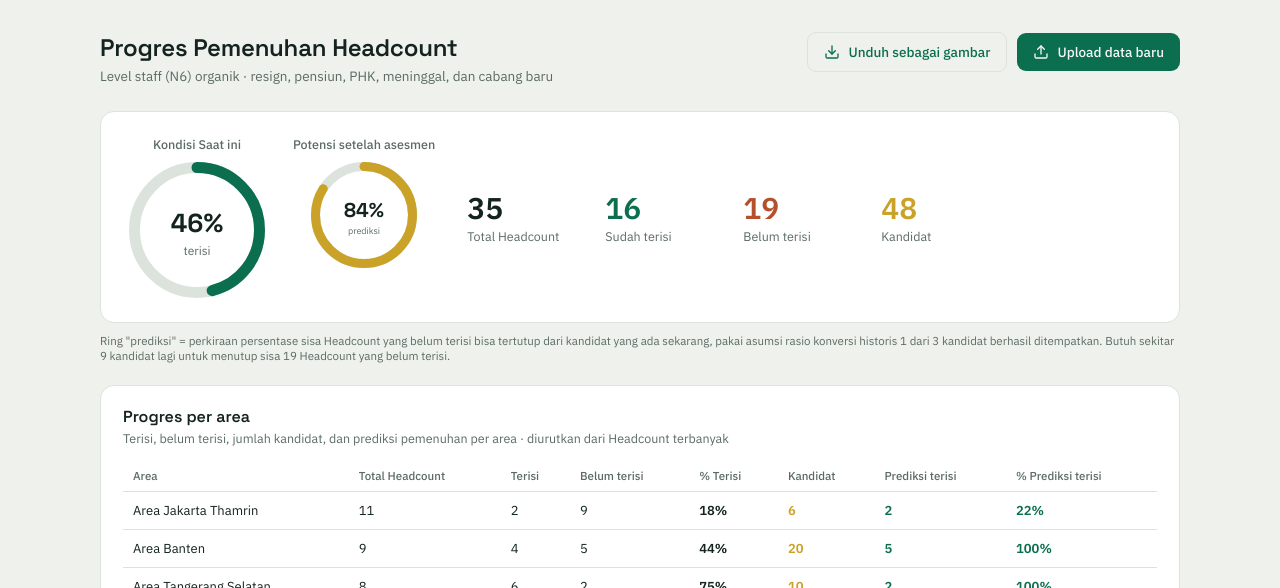
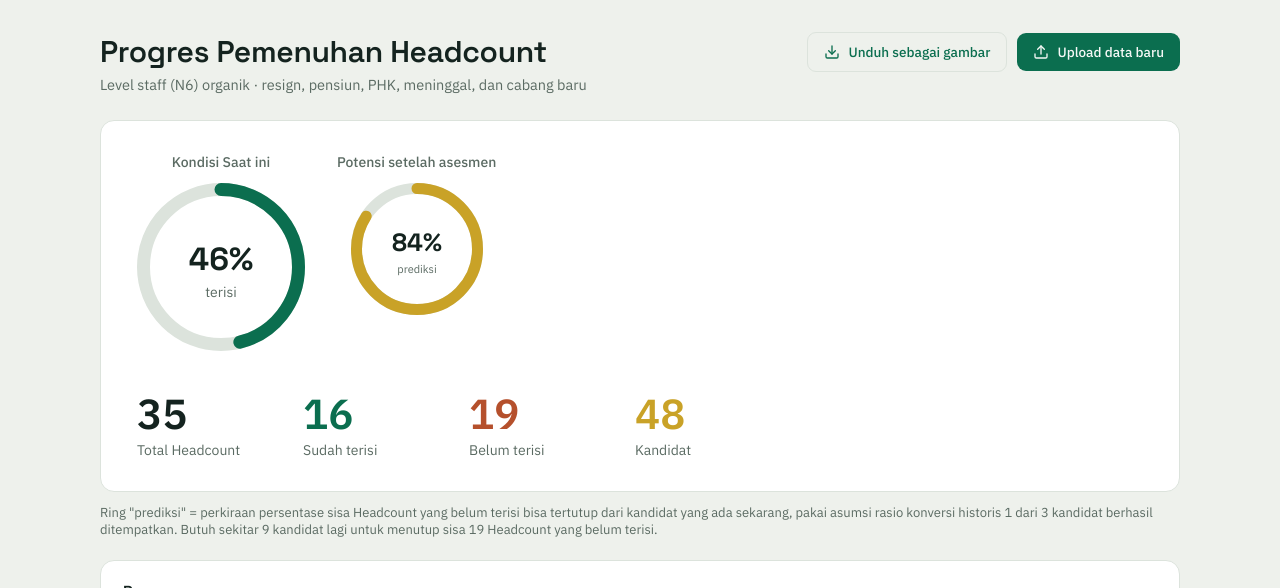
Before and after one commit to regional4jakarta1/replacementpegawai, a React (Vite) app: page / in a window 1280 px wide. Shown: the top 588 px of the page. Built offline with nearby package versions, Linux system fonts and the light colour scheme; no server answers; the database is empty.

Commit message:
Add files via upload

```diff
--- a/src/App.jsx
+++ b/src/App.jsx
@@ -393,7 +393,7 @@ export default function App() {
         cacheBust: true,
         width: targetWidth,
         height: targetHeight,
-        style: { width: `${targetWidth}px` },
+        style: { width: `${targetWidth}px`, maxWidth: 'none' },
       });
 
       const link = document.createElement('a');
@@ -550,11 +550,11 @@ export default function App() {
           <div className="hc-rings">
             <div className="hc-ring-block">
               <p className="hc-ring-title">Kondisi Saat ini</p>
-              <ProgressRing pct={stats.pct} color="#0B6E4F" label="terisi" />
+              <ProgressRing pct={stats.pct} color="#0B6E4F" label="terisi" size={168} stroke={13} />
             </div>
             <div className="hc-ring-block">
               <p className="hc-ring-title">Potensi setelah asesmen</p>
-              <ProgressRing pct={stats.predictedFillPct} color="#C9A227" label="prediksi" size={106} stroke={9} />
+              <ProgressRing pct={stats.predictedFillPct} color="#C9A227" label="prediksi" size={132} stroke={11} />
             </div>
           </div>
           <div className="hc-chips">
--- a/src/styles.css
+++ b/src/styles.css
@@ -50,13 +50,13 @@ h1, h2, .hc-numeric {
   margin-bottom: 26px;
 }
 .hc-title {
-  font-size: 24px;
+  font-size: 30px;
   font-weight: 600;
   margin: 0 0 4px 0;
   letter-spacing: -0.01em;
 }
 .hc-subtitle {
-  font-size: 13.5px;
+  font-size: 14.5px;
   color: var(--muted);
   margin: 0;
 }
@@ -95,28 +95,28 @@ h1, h2, .hc-numeric {
 .hc-hero {
   display: flex;
   align-items: center;
-  gap: 32px;
+  gap: 40px;
   background: var(--card);
   border: 1px solid var(--border);
   border-radius: 14px;
-  padding: 24px 28px;
+  padding: 32px 36px;
   margin-bottom: 8px;
   flex-wrap: wrap;
 }
 .hc-rings {
   display: flex;
   align-items: flex-start;
-  gap: 28px;
+  gap: 32px;
   flex-wrap: wrap;
 }
 .hc-ring-block {
   display: flex;
   flex-direction: column;
   align-items: center;
-  gap: 10px;
+  gap: 12px;
 }
 .hc-ring-title {
-  font-size: 12.5px;
+  font-size: 14px;
   font-weight: 500;
   color: var(--muted);
   margin: 0;
@@ -133,11 +133,11 @@ h1, h2, .hc-numeric {
 }
 .hc-ring-label { fill: var(--muted); }
 
-.hc-chips { display: flex; gap: 28px; flex-wrap: wrap; }
-.hc-chip { min-width: 110px; }
+.hc-chips { display: flex; gap: 36px; flex-wrap: wrap; }
+.hc-chip { min-width: 130px; }
 .hc-chip-value {
   display: block;
-  font-size: 30px;
+  font-size: 42px;
   font-weight: 700;
   line-height: 1.1;
 }
@@ -146,14 +146,14 @@ h1, h2, .hc-numeric {
 .hc-chip-value.is-gold { color: var(--gold); }
 .hc-chip-label {
   display: block;
-  font-size: 12.5px;
+  font-size: 14px;
   color: var(--muted);
   margin-top: 4px;
 }
 .hc-hero-note {
-  font-size: 11.5px;
+  font-size: 13px;
   color: var(--muted);
-  margin: 10px 0 22px 0;
+  margin: 12px 0 22px 0;
 }
 
 .hc-panel {
```
